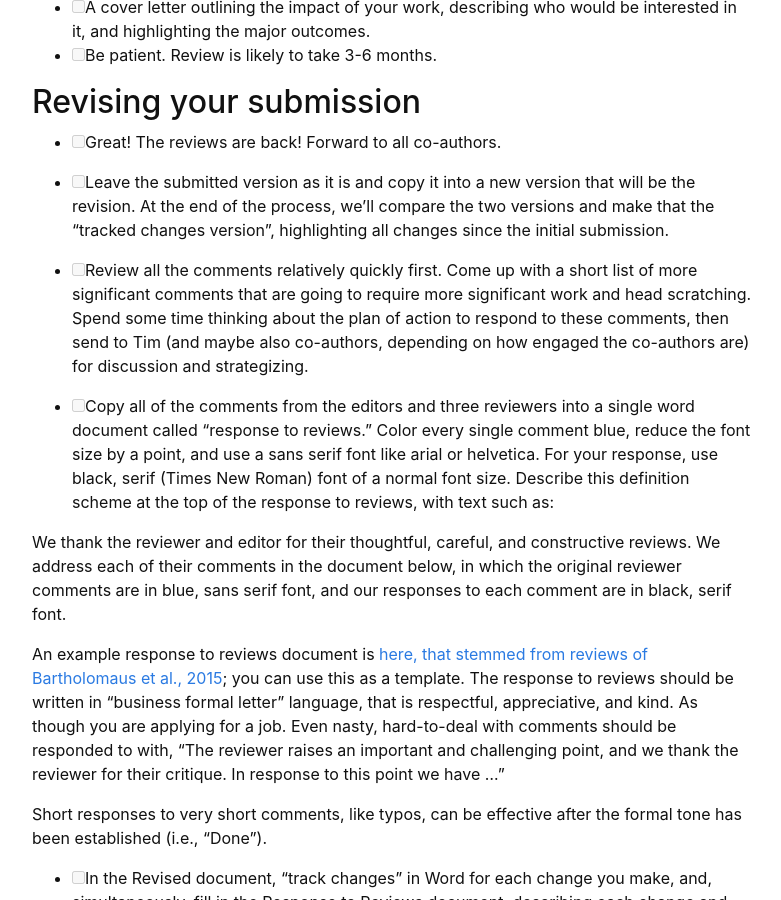
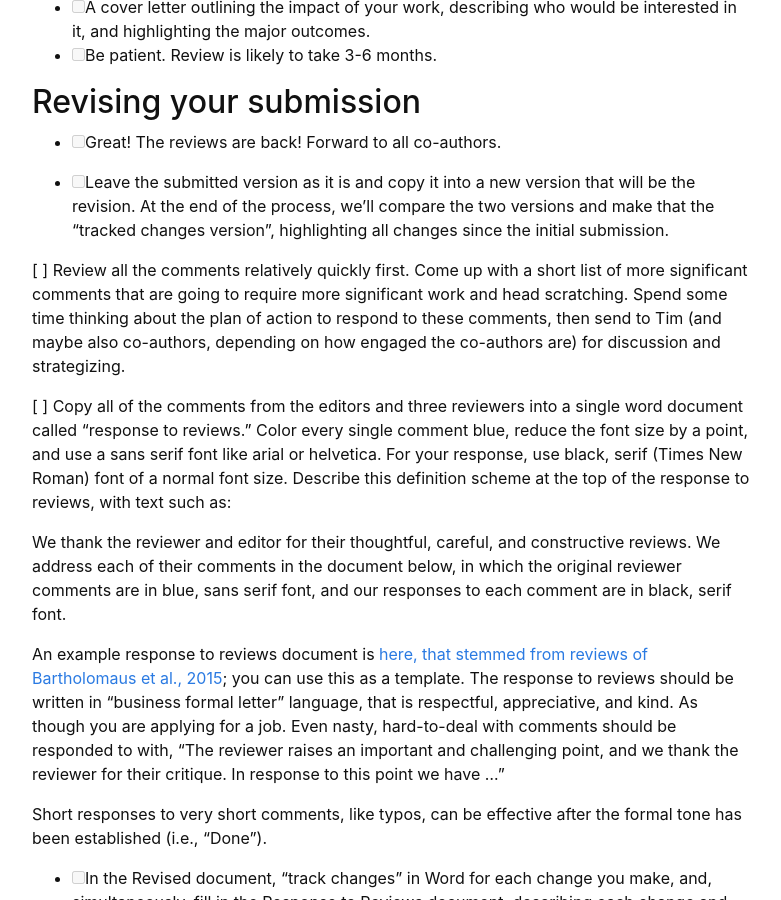
Before and after one commit to yoramterleth/uiglaciology, a Jekyll site: the page built from content/5-Publishing.md, in a window 1280 px wide and 900 px high, scrolled down 369 px. Shown: the whole window, without its empty margins (248-1029 px from the left). Built offline with Jekyll 4.4.1, drawn with Linux system fonts in a browser that asks for light colours.

Commit message:
Update 5-Publishing.md

```diff
--- a/content/5-Publishing.md
+++ b/content/5-Publishing.md
@@ -19,9 +19,9 @@ Here are some checklists for getting your awesome work published.  You can print
 
 - [ ] Leave the submitted version as it is and copy it into a new version that will be the revision.  At the end of the process, we’ll compare the two versions and make that the “tracked changes version”, highlighting all changes since the initial submission.
 
-- [ ] Review all the comments relatively quickly first.  Come up with a short list of more significant comments that are going to require more significant work and head scratching.  Spend some time thinking about the plan of action to respond to these comments, then send to Tim (and maybe also co-authors, depending on how engaged the co-authors are) for discussion and strategizing.
+[ ] Review all the comments relatively quickly first.  Come up with a short list of more significant comments that are going to require more significant work and head scratching.  Spend some time thinking about the plan of action to respond to these comments, then send to Tim (and maybe also co-authors, depending on how engaged the co-authors are) for discussion and strategizing.
 
-- [ ] Copy all of the comments from the editors and three reviewers into a single word document called “response to reviews."  Color every single comment blue, reduce the font size by a point, and use a sans serif font like arial or helvetica.  For your response, use black, serif (Times New Roman) font of a normal font size.  Describe this definition scheme at the top of the response to reviews, with text such as:
+[ ] Copy all of the comments from the editors and three reviewers into a single word document called “response to reviews."  Color every single comment blue, reduce the font size by a point, and use a sans serif font like arial or helvetica.  For your response, use black, serif (Times New Roman) font of a normal font size.  Describe this definition scheme at the top of the response to reviews, with text such as:
 
 <blockquote>
 We thank the reviewer and editor for their thoughtful, careful, and constructive reviews.  We address each of their comments in the document below, in which the original reviewer comments are in blue, sans serif font, and our responses to each comment are in black, serif font.
```
